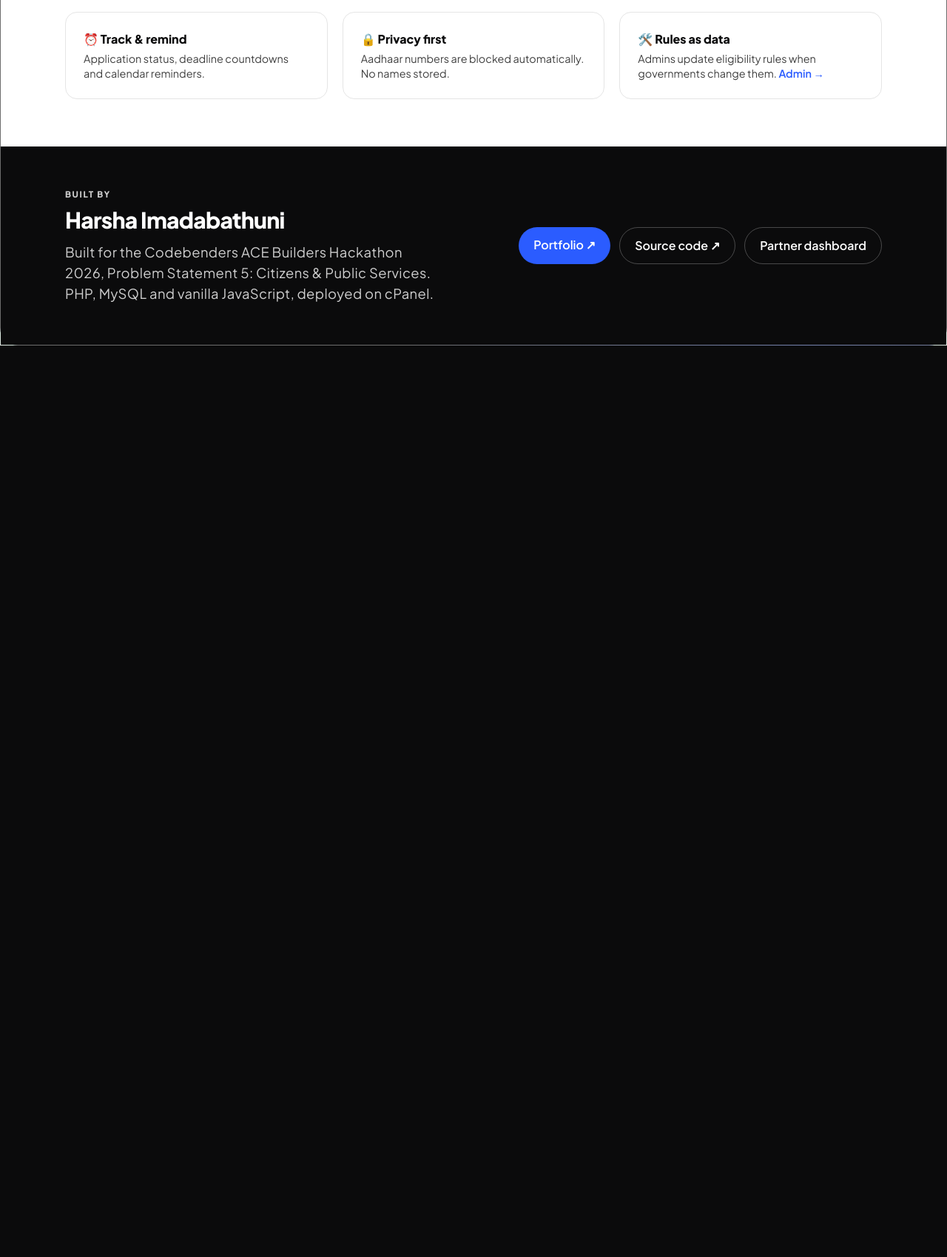
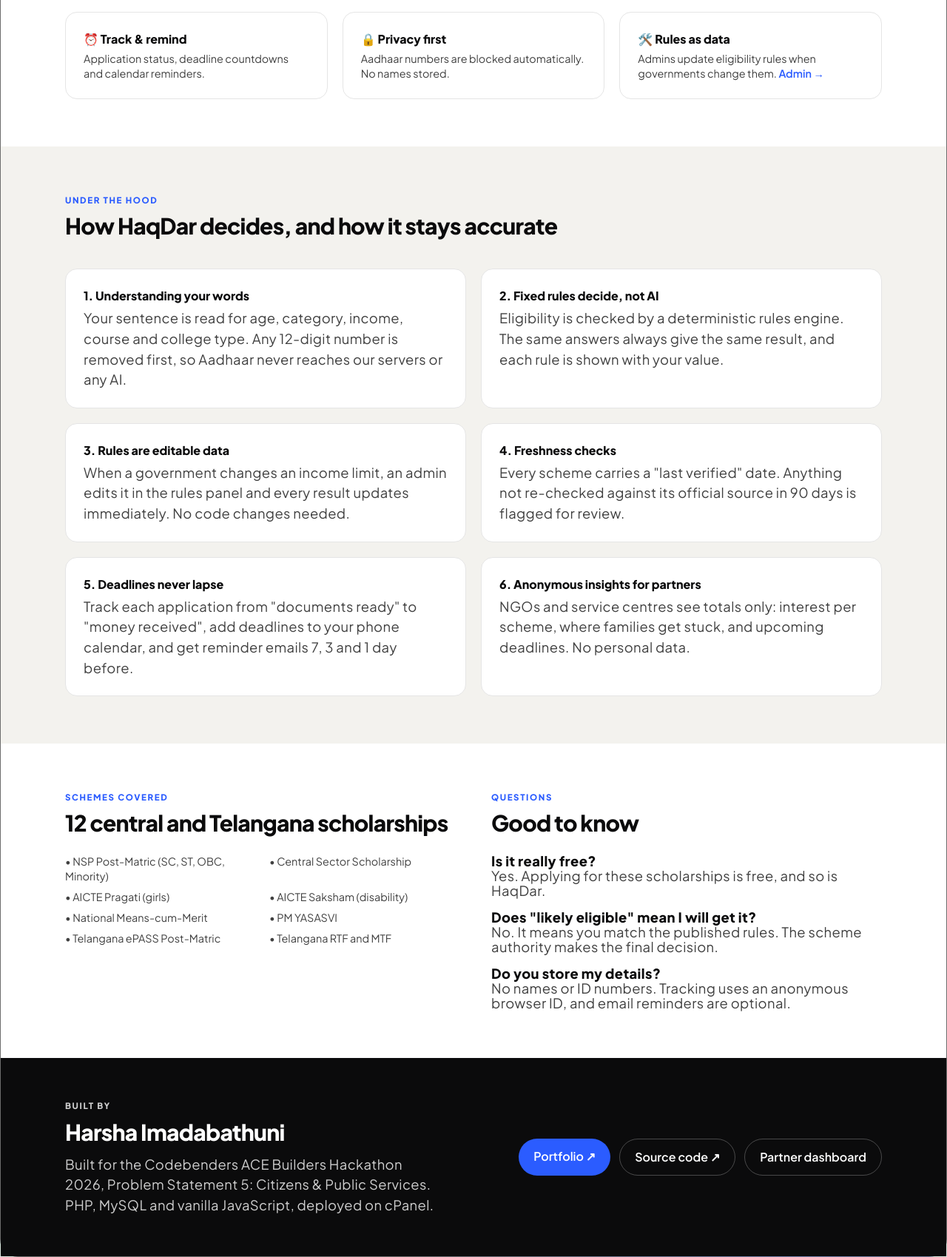
Before and after one commit to hars0101/haqdar-claim-whats-yours, a PHP site: page / in a window 1280 px wide. Shown: the part 1447-3146 px from the top of the page at 74% size. Before the commit the page ends 1914 px from the top, so only its background shows below. Run offline with PHP 8.4, Linux system fonts and the light colour scheme; some libraries are stand-ins or nearby versions.

Commit message:
Landing: under the hood, schemes covered, FAQ

```diff
--- a/public/index.php
+++ b/public/index.php
@@ -107,6 +107,45 @@ header('X-Content-Type-Options: nosniff');
         <div class="rounded-2xl border border-neutral-200 p-6"><b class="block text-base text-[#0b0b0c] mb-1">⏰ Track &amp; remind</b>Application status, deadline countdowns and calendar reminders.</div>
         <div class="rounded-2xl border border-neutral-200 p-6"><b class="block text-base text-[#0b0b0c] mb-1">🔒 Privacy first</b>Aadhaar numbers are blocked automatically. No names stored.</div>
         <div class="rounded-2xl border border-neutral-200 p-6"><b class="block text-base text-[#0b0b0c] mb-1">🛠️ Rules as data</b>Admins update eligibility rules when governments change them. <a href="admin.php" style="color:#2b5cff" class="font-semibold">Admin →</a></div>
+      </div>
+    </div>
+  </div>
+
+  <div class="w-full bg-[#f3f2ee] text-[#0b0b0c]">
+    <div class="max-w-6xl mx-auto px-6 py-16">
+      <p class="text-xs tracking-widest uppercase font-bold" style="color:#2b5cff">Under the hood</p>
+      <h2 class="mt-2 text-3xl font-extrabold tracking-tight">How HaqDar decides, and how it stays accurate</h2>
+      <div class="mt-10 grid md:grid-cols-2 gap-5">
+        <div class="rounded-2xl bg-white border border-neutral-200 p-6"><b class="block text-base mb-1">1. Understanding your words</b><p>Your sentence is read for age, category, income, course and college type. Any 12-digit number is removed first, so Aadhaar never reaches our servers or any AI.</p></div>
+        <div class="rounded-2xl bg-white border border-neutral-200 p-6"><b class="block text-base mb-1">2. Fixed rules decide, not AI</b><p>Eligibility is checked by a deterministic rules engine. The same answers always give the same result, and each rule is shown with your value.</p></div>
+        <div class="rounded-2xl bg-white border border-neutral-200 p-6"><b class="block text-base mb-1">3. Rules are editable data</b><p>When a government changes an income limit, an admin edits it in the rules panel and every result updates immediately. No code changes needed.</p></div>
+        <div class="rounded-2xl bg-white border border-neutral-200 p-6"><b class="block text-base mb-1">4. Freshness checks</b><p>Every scheme carries a "last verified" date. Anything not re-checked against its official source in 90 days is flagged for review.</p></div>
+        <div class="rounded-2xl bg-white border border-neutral-200 p-6"><b class="block text-base mb-1">5. Deadlines never lapse</b><p>Track each application from "documents ready" to "money received", add deadlines to your phone calendar, and get reminder emails 7, 3 and 1 day before.</p></div>
+        <div class="rounded-2xl bg-white border border-neutral-200 p-6"><b class="block text-base mb-1">6. Anonymous insights for partners</b><p>NGOs and service centres see totals only: interest per scheme, where families get stuck, and upcoming deadlines. No personal data.</p></div>
+      </div>
+    </div>
+  </div>
+
+  <div class="w-full bg-white text-[#0b0b0c]">
+    <div class="max-w-6xl mx-auto px-6 py-16 grid lg:grid-cols-2 gap-12">
+      <div>
+        <p class="text-xs tracking-widest uppercase font-bold" style="color:#2b5cff">Schemes covered</p>
+        <h2 class="mt-2 text-3xl font-extrabold tracking-tight">12 central and Telangana scholarships</h2>
+        <ul class="mt-6 grid sm:grid-cols-2 gap-x-6 gap-y-2 text-sm">
+          <li>• NSP Post-Matric (SC, ST, OBC, Minority)</li><li>• Central Sector Scholarship</li>
+          <li>• AICTE Pragati (girls)</li><li>• AICTE Saksham (disability)</li>
+          <li>• National Means-cum-Merit</li><li>• PM YASASVI</li>
+          <li>• Telangana ePASS Post-Matric</li><li>• Telangana RTF and MTF</li>
+        </ul>
+      </div>
+      <div>
+        <p class="text-xs tracking-widest uppercase font-bold" style="color:#2b5cff">Questions</p>
+        <h2 class="mt-2 text-3xl font-extrabold tracking-tight">Good to know</h2>
+        <div class="mt-6 space-y-4 text-sm">
+          <p><b class="block">Is it really free?</b>Yes. Applying for these scholarships is free, and so is HaqDar.</p>
+          <p><b class="block">Does "likely eligible" mean I will get it?</b>No. It means you match the published rules. The scheme authority makes the final decision.</p>
+          <p><b class="block">Do you store my details?</b>No names or ID numbers. Tracking uses an anonymous browser ID, and email reminders are optional.</p>
+        </div>
       </div>
     </div>
   </div>
```
